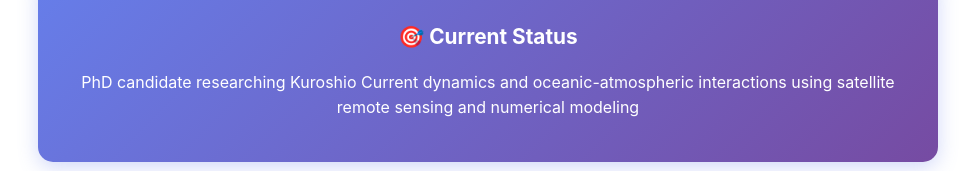
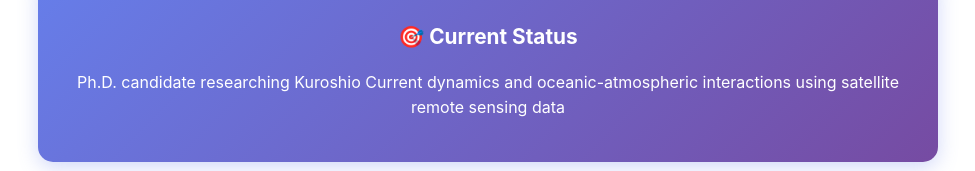
Before and after one commit to ja754969/ja754969.github.io, a plain HTML site: page index.html in a window 1280 px wide. Shown: the part 520-691 px from the top of the page, without its empty margins (152-1127 px from the left). Drawn offline with Linux system fonts and the light colour scheme.

Commit message:
Update index.html

```diff
--- a/index.html
+++ b/index.html
@@ -486,7 +486,7 @@
         <section class="section">
             <div class="current-status">
                 <h3>🎯 Current Status</h3>
-                <p>PhD candidate researching Kuroshio Current dynamics and oceanic-atmospheric interactions using satellite remote sensing and numerical modeling</p>
+                <p>Ph.D. candidate researching Kuroshio Current dynamics and oceanic-atmospheric interactions using satellite remote sensing data</p>
             </div>
         </section>
 
```
